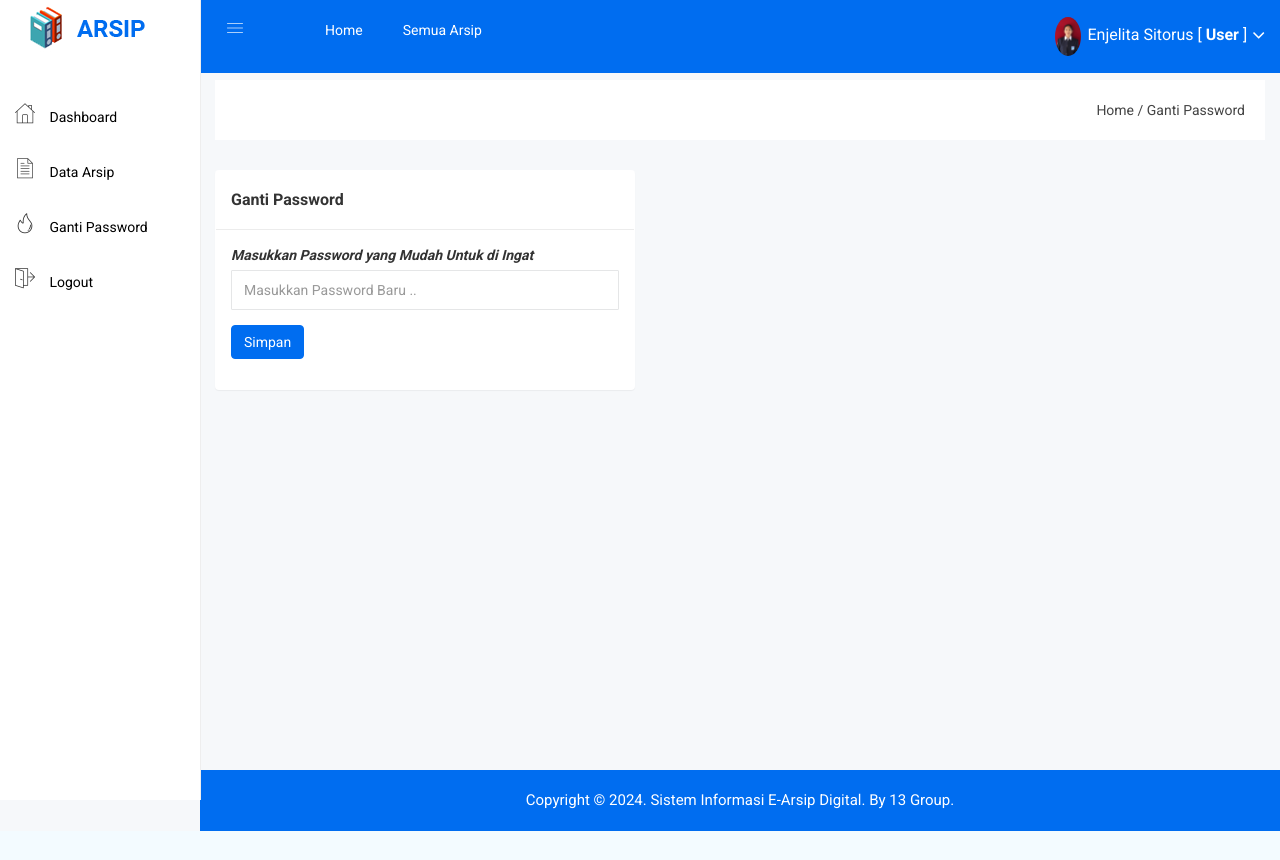
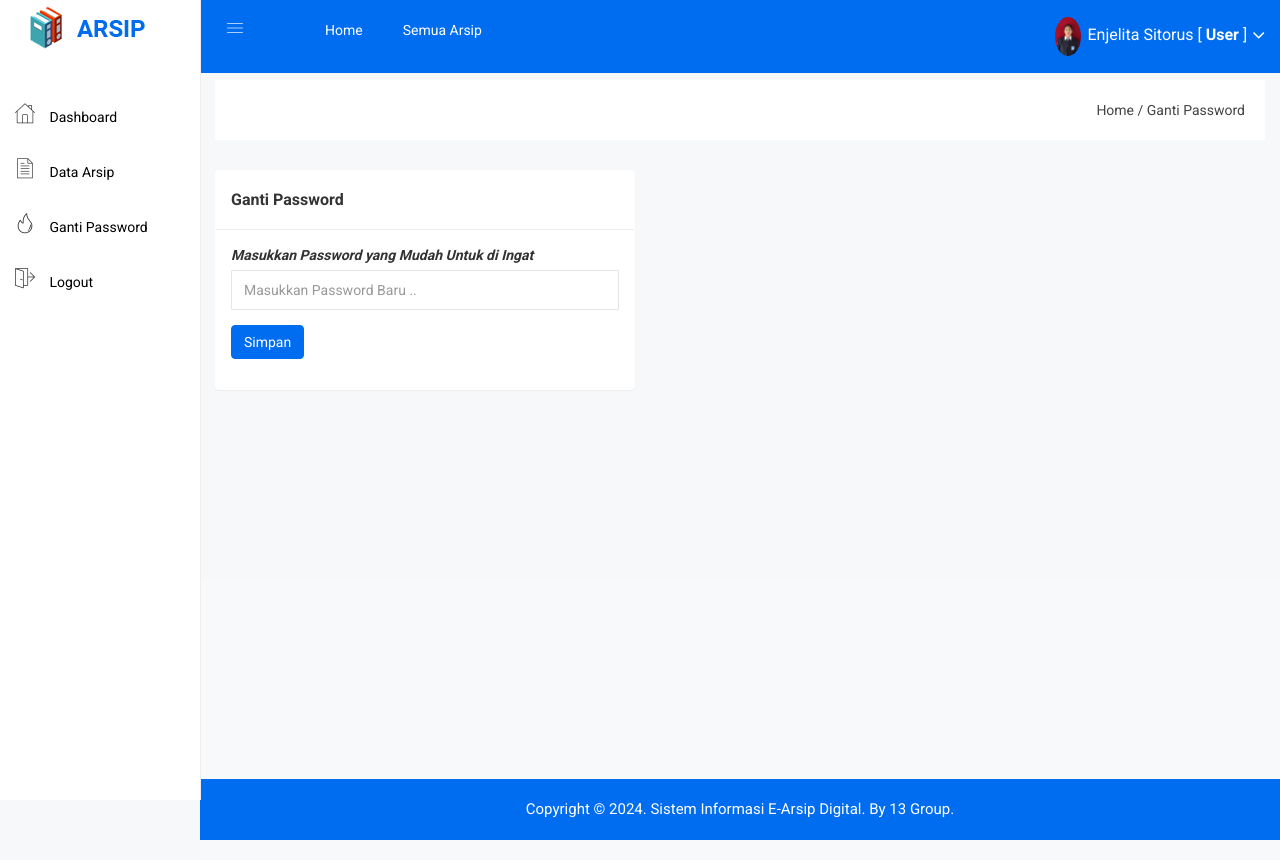
Before and after one commit to lita1231/PA-1, a PHP site: page /user/gantipassword.php in a window 1280 px wide. Before the commit the page ends 831 px from the top, so only its background shows below. Run offline with PHP 8.4, Linux system fonts and the light colour scheme; a user stored in the database is signed in; data comes from the database, SQL or seed files in the repository; some web fonts are replaced.

Commit message:
Update gantipassword.php
memperbaiki footer pada halaman ganti password user

```diff
--- a/user/gantipassword.php
+++ b/user/gantipassword.php
@@ -1,6 +1,28 @@
 <?php include 'header.php'; ?>
 
+<style>
+    html, body {
+        height: 100%;
+        margin: 0;
+    }
+    .wrapper {
+        display: flex;
+        flex-direction: column;
+        min-height: 100vh;
+    }
+    .content {
+        flex: 1;
+    }
+    .footer {
+        background: #f8f9fa;
+        padding: 20px 0;
+        text-align: center;
+        width: 100%;
+    }
+</style>
 
+<div class="wrapper">
+    <div class="content">
         <div class="breadcome-area">
             <div class="container-fluid">
                 <div class="row">
@@ -25,18 +47,14 @@
             </div>
         </div>
 
-
         <div class="container-fluid">
             <div class="row">
                 <div class="col-lg-5 col-md-12 col-sm-12 col-xs-12">
                     <div class="panel">
-
                         <div class="panel-heading">
                             <h3 class="panel-title">Ganti Password</h3>
                         </div>
-
                         <div class="panel-body">
-
                             <?php
                             if(isset($_GET['alert'])){
                                 if($_GET['alert'] == "sukses"){
@@ -44,7 +62,6 @@
                                 }
                             }
                             ?>
-
                             <form action="gantipassword_act.php" method="post">
                                 <div class="form-group">
                                     <label><em>Masukkan Password yang Mudah Untuk di Ingat</em></label>
@@ -54,24 +71,14 @@
                                     <input type="submit" class="btn btn-primary" value="Simpan">
                                 </div>
                             </form>
-
-
                         </div>
-
+                    </div>
+                </div>
+            </div>
         </div>
     </div>
 
+    <footer class="footer">
+        <?php include 'footer.php'; ?>
+    </footer>
 </div>
-</div>
-
-<br>
-<br>
-<br>
-<br>
-<br>
-<br>
-<br>
-<br>
-<br>
-
-<?php include 'footer.php'; ?>
```
Lines whose indentation alone changed are shown as unchanged.
